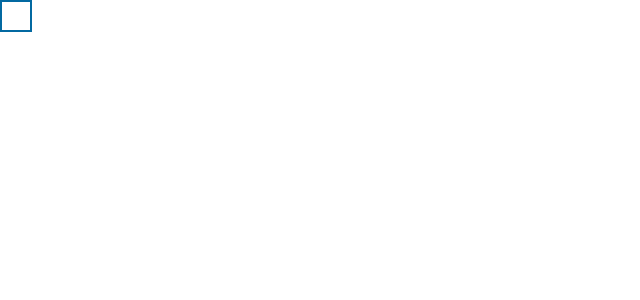
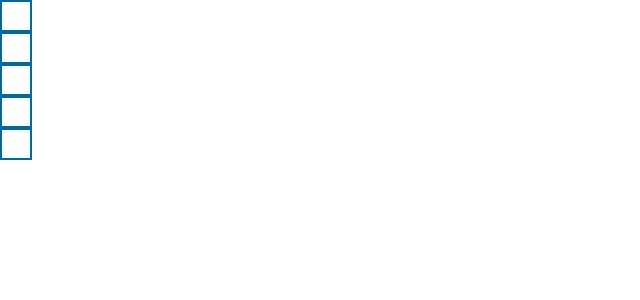
Before and after one commit to obakeng-develops/graph-visualizer, a React (Create React App) app in the folder visualizer/: page / in a window 1280 px wide. Shown: the top 300 px of the page, without its empty margins (0-640 px from the left). Built offline with nearby package versions, Linux system fonts and the light colour scheme.

Commit message:
Rendered Node component as 5 rows

```diff
--- a/visualizer/src/UI/molecules/Grid.tsx
+++ b/visualizer/src/UI/molecules/Grid.tsx
@@ -12,13 +12,20 @@ function Grid() {
     for (let j = 0; j < 5; j++) {
       elements.push(0);
     }
-
     matrix.push(elements);
   }
 
   return (
     <div>
-      <Node/>
+      {
+        matrix.map((row, rowIdx) => {
+          return (
+            <div key={rowIdx}>
+              <Node></Node>
+            </div>
+          )
+        })
+      }
     </div>
   )
 }
```
